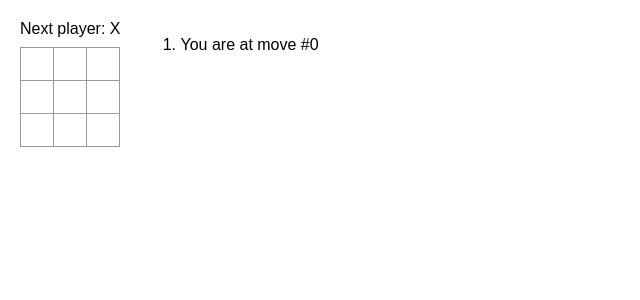
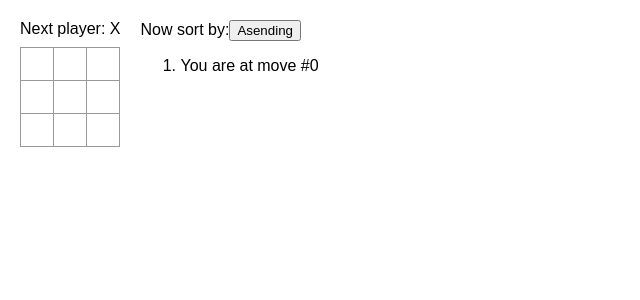
Before and after one commit to NarumiTouzai/ReactTutorial, a Next.js app: page / in a window 1280 px wide. Shown: the top 300 px of the page, without its empty margins (0-640 px from the left). Built offline with nearby package versions, Linux system fonts and the light colour scheme.

Commit message:
チュートリアル追加課題3

```diff
--- a/app/page.tsx
+++ b/app/page.tsx
@@ -7,6 +7,7 @@ export default function Game(){
   const [currentMove, setCurrentMove] = useState(0);
   const xIsNext = currentMove % 2 === 0;
   const currentSquares = history[currentMove];
+  const [isAsending, setIsAsending] = useState(true)
 
   function handlePlay(nextSquares){
     const nextHistory = [...history.slice(0, currentMove + 1), nextSquares];
@@ -47,7 +48,11 @@ export default function Game(){
         <Board xIsNext={xIsNext} squares={currentSquares} onPlay={handlePlay}/>
       </div>
       <div className='game-info'>
-        <ol>{moves}</ol>
+        Now sort by:
+        <button onClick={() => setIsAsending(!isAsending)}>
+          {isAsending ? "Asending" : "Descending"}
+        </button>
+        <ol>{isAsending ? moves : moves.reverse()}</ol>
       </div>
     </div>
   )
```
